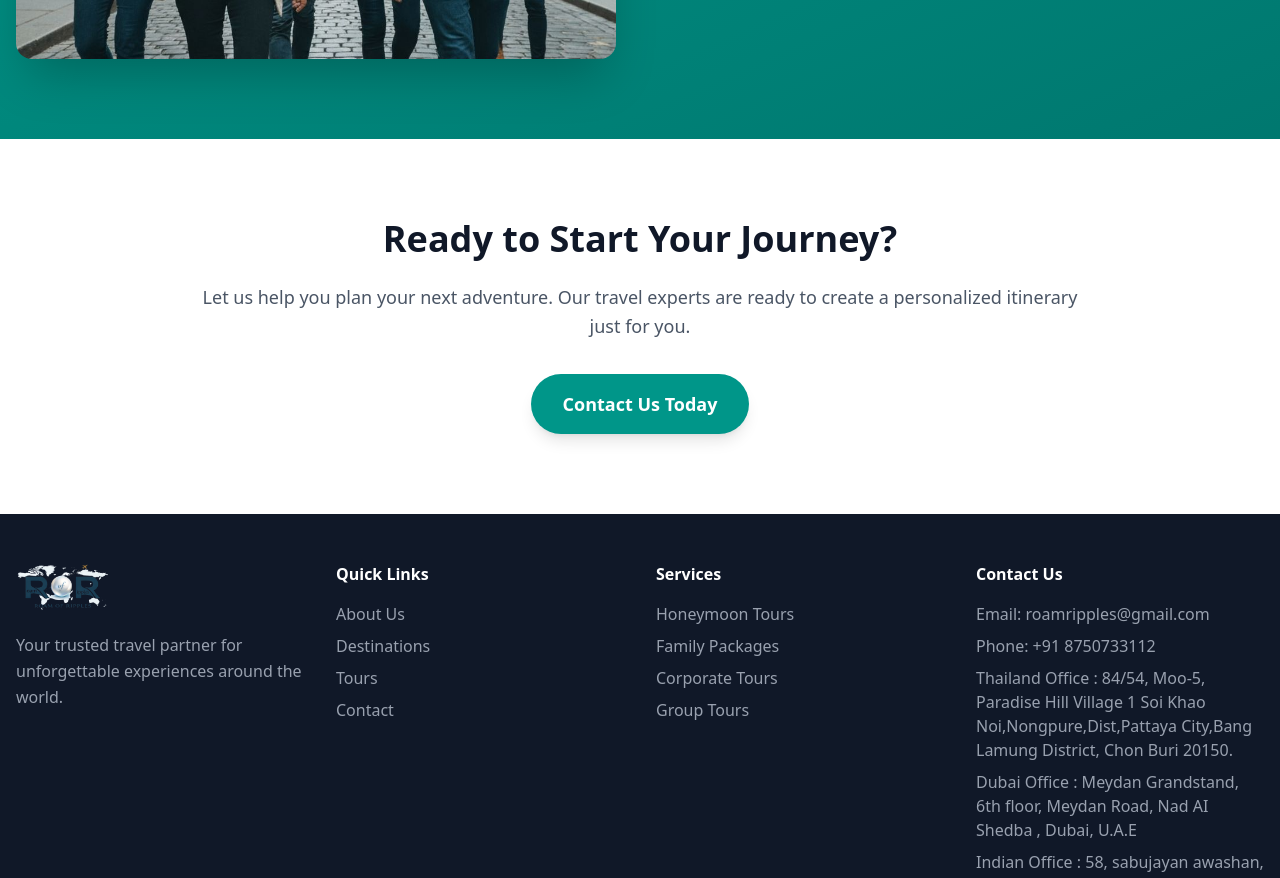
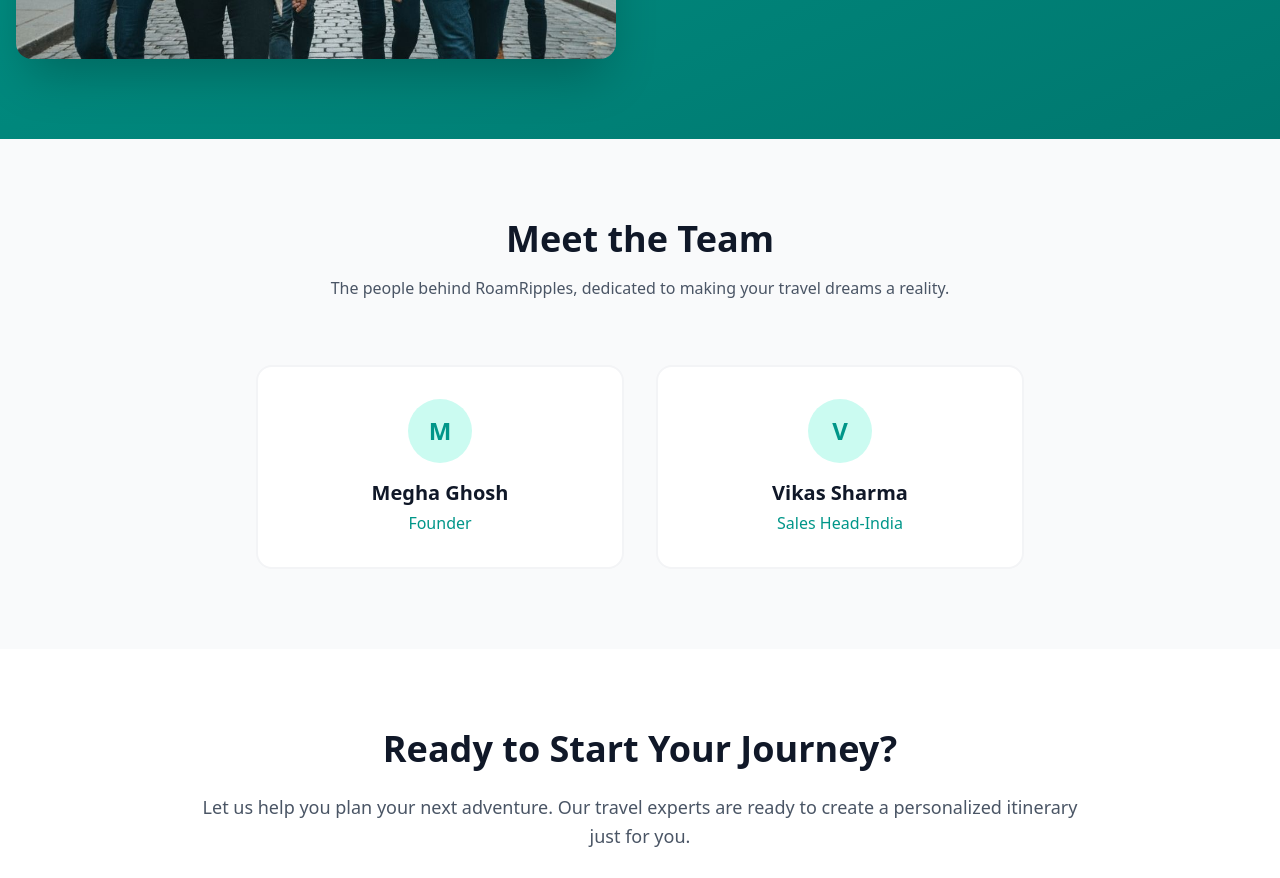
Before and after one commit to santoshrazz/Roam-Of-Ripples, a Next.js app: page /about in a window 1280 px wide. Shown: the part 2460-3338 px from the top of the page. Built offline with nearby package versions, Linux system fonts and the light colour scheme.

Commit message:
Added the name of the salesperson and founder

```diff
--- a/components/About.tsx
+++ b/components/About.tsx
@@ -24,6 +24,11 @@ export default function AboutPage() {
     { number: "500+", label: "Tour Packages" },
     { number: "50+", label: "Destinations" },
     { number: "20+", label: "Years Experience" },
+  ];
+
+  const team = [
+    { name: "Megha Ghosh", role: "Founder" },
+    { name: "Vikas Sharma", role: "Sales Head-India" },
   ];
 
   const values = [
@@ -247,6 +252,52 @@ export default function AboutPage() {
         </div>
       </section>
 
+      {/* Team Section */}
+      <section className="py-20 px-4 bg-gray-50">
+        <div className="max-w-7xl mx-auto">
+          <motion.div
+            initial={{ opacity: 0, y: 30 }}
+            whileInView={{ opacity: 1, y: 0 }}
+            viewport={{ once: true }}
+            transition={{ duration: 0.6 }}
+            className="text-center mb-16"
+          >
+            <h2 className="text-3xl md:text-4xl font-bold text-gray-900 mb-4">
+              Meet the Team
+            </h2>
+            <p className="text-gray-600 max-w-2xl mx-auto leading-relaxed">
+              The people behind RoamRipples, dedicated to making your travel
+              dreams a reality.
+            </p>
+          </motion.div>
+
+          <motion.div
+            variants={staggerContainer}
+            initial="initial"
+            whileInView="animate"
+            viewport={{ once: true }}
+            className="grid grid-cols-1 sm:grid-cols-2 gap-8 max-w-3xl mx-auto"
+          >
+            {team.map((member) => (
+              <motion.div
+                key={member.name}
+                variants={fadeInUp}
+                whileHover={{ y: -8, transition: { duration: 0.3 } }}
+                className="p-8 rounded-2xl bg-white border-2 border-gray-100 hover:border-teal-200 hover:shadow-xl transition-all duration-300 text-center"
+              >
+                <div className="w-16 h-16 mx-auto mb-4 rounded-full bg-teal-100 flex items-center justify-center text-teal-600 text-2xl font-bold">
+                  {member.name.charAt(0)}
+                </div>
+                <h3 className="text-xl font-bold text-gray-900 mb-1">
+                  {member.name}
+                </h3>
+                <p className="text-teal-600 font-medium">{member.role}</p>
+              </motion.div>
+            ))}
+          </motion.div>
+        </div>
+      </section>
+
       {/* CTA Section */}
       <section className="py-20 px-4 bg-white">
         <div className="max-w-4xl mx-auto text-center">
```
Also changed, not shown: 1 other file (tests, documents, lock files or other folders).
